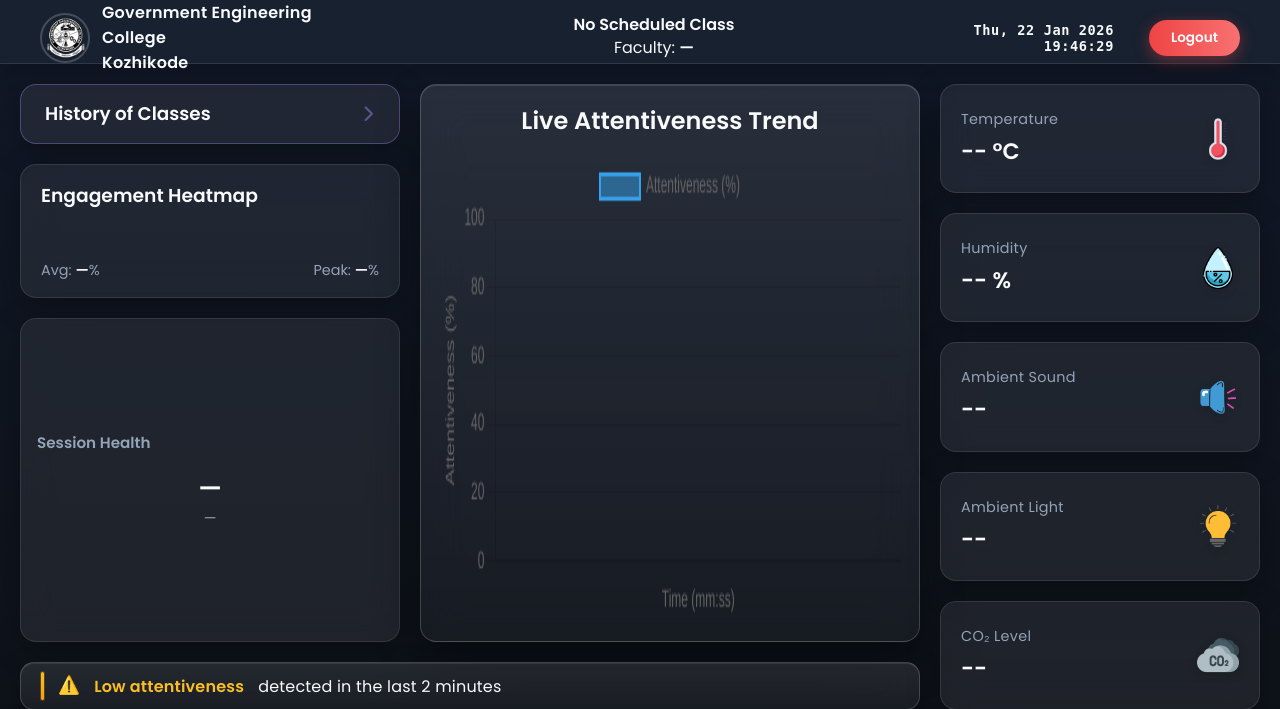
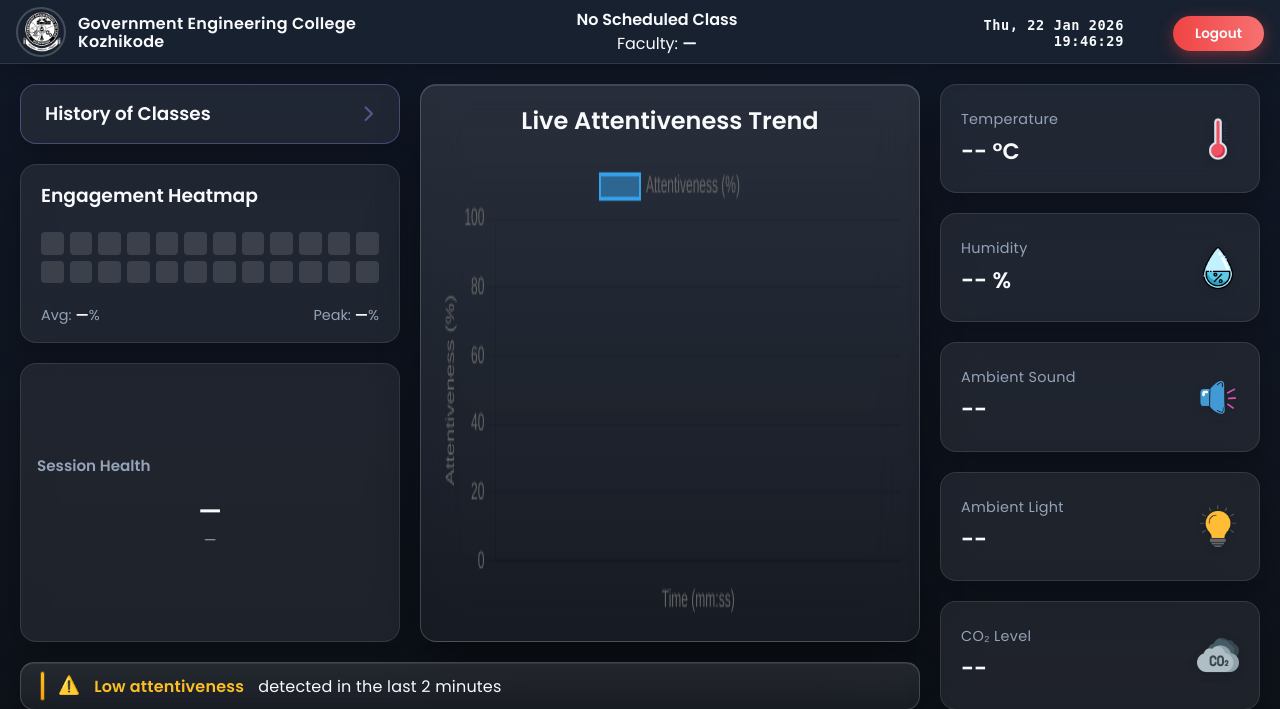
Before and after one commit to natjoecodes/student-engagement-system, a Flask app: page /dashboard in a window 1280 px wide. Shown: the top 709 px of the page. Run offline with Flask 3, Linux system fonts and the light colour scheme; the visitor is signed in with stand-in values (Sample User, id 1).

Commit message:
ui-str-final

```diff
--- a/dashboard-server/static/script.js
+++ b/dashboard-server/static/script.js
@@ -393,6 +393,7 @@ function updateButtonStates() {
 
   // --- Initialize Components ---
   initAttentionChart();
+  renderHeatmap([]);
   renderInsight("health");
   updateDateTime();
   setInterval(updateDateTime, 1000);
--- a/dashboard-server/static/style.css
+++ b/dashboard-server/static/style.css
@@ -109,14 +109,15 @@ body {
   display: grid;
   grid-template-columns: auto minmax(480px, 1fr) auto;
   align-items: center;
-  column-gap: 40px;
+  column-gap: 32px;
 
-  padding: 0 40px;
+  padding: 0 var(--grid-gap);
   background: rgba(31, 41, 55, 0.6);
   backdrop-filter: blur(25px);
   border-bottom: 1px solid rgba(255, 255, 255, 0.1);
   box-shadow: 0 4px 20px rgba(0, 0, 0, 0.25);
   z-index: 10;
+  padding-top: 2px;
 }
 
 /* --- Login Variant Navbar --- */
@@ -168,10 +169,12 @@ body {
 }
 
 .nav-context {
-  width: 100%;
-  display: grid;
-  grid-template-rows: auto auto;
-  justify-items: center;
+  height: 100%;                 /* 🔑 */
+  display: flex;
+  flex-direction: column;
+  align-items: center;
+  justify-content: center;      /* 🔑 true vertical centering */
+  gap: 2px;
 }
 
 .nav-subject {
@@ -185,6 +188,7 @@ body {
   white-space: nowrap;
   overflow: hidden;
   text-overflow: ellipsis;
+  transform: translateY(1px);
 }
 
 #realtime-datetime {
@@ -228,6 +232,20 @@ body {
   display: flex;
   align-items: center;
   gap: 12px;
+  white-space: nowrap;   /* 🔒 hard lock */
+  flex-shrink: 0;        /* 🔒 prevents compression */
+  transform: translateX(-14px);
+}
+
+.logo-text {
+  display: flex;
+  flex-direction: column;
+  line-height: 1.1;
+}
+
+.logo-line-1,
+.logo-line-2 {
+  white-space: nowrap;
 }
 
 .logo img {
@@ -235,6 +253,7 @@ body {
   height: 50px;
   border-radius: 50%;
   border: 2px solid rgba(255, 255, 255, 0.2);
+  transform: translateY(-1px);
 }
 
 .logo span {
@@ -269,11 +288,20 @@ body {
   background: linear-gradient(90deg, #ef4444, #f87171);
   box-shadow: 0 4px 15px rgba(239, 68, 68, 0.4);
   transition: all 0.3s ease;
+  transform: translateX(14px);
 }
 
 .logout-btn:hover {
   transform: translateY(-2px);
   box-shadow: 0 6px 22px rgba(239, 68, 68, 0.6);
+}
+
+.logout-wrap {
+  transform: translateX(14px);   /* optical alignment */
+}
+
+.logout-btn:hover {
+  transform: translateY(-2px);
 }
 
 /* ==========================================================================
--- a/dashboard-server/templates/dashboard.html
+++ b/dashboard-server/templates/dashboard.html
@@ -16,7 +16,10 @@
     <nav class="navbar">
         <div class="logo">
             <img src="{{ url_for('static', filename='assets/logo.png') }}" alt="College Logo" />
-            <span>Government Engineering College<br />Kozhikode</span>
+            <span class="logo-text">
+            <span class="logo-line-1">Government Engineering College</span>
+            <span class="logo-line-2">Kozhikode</span>
+            </span>
         </div>
         <div class="nav-context">
     <div class="nav-subject" id="subjectName">—</div>
@@ -29,7 +32,9 @@
 </div>
         <div class="navbar-actions">
     <span id="realtime-datetime"></span>
-    <a href="#" class="logout-btn" id="logoutBtn">Logout</a>
+    <div class="logout-wrap">
+  <a href="#" class="logout-btn">Logout</a>
+</div>
 </div>
     </nav>
 
```
